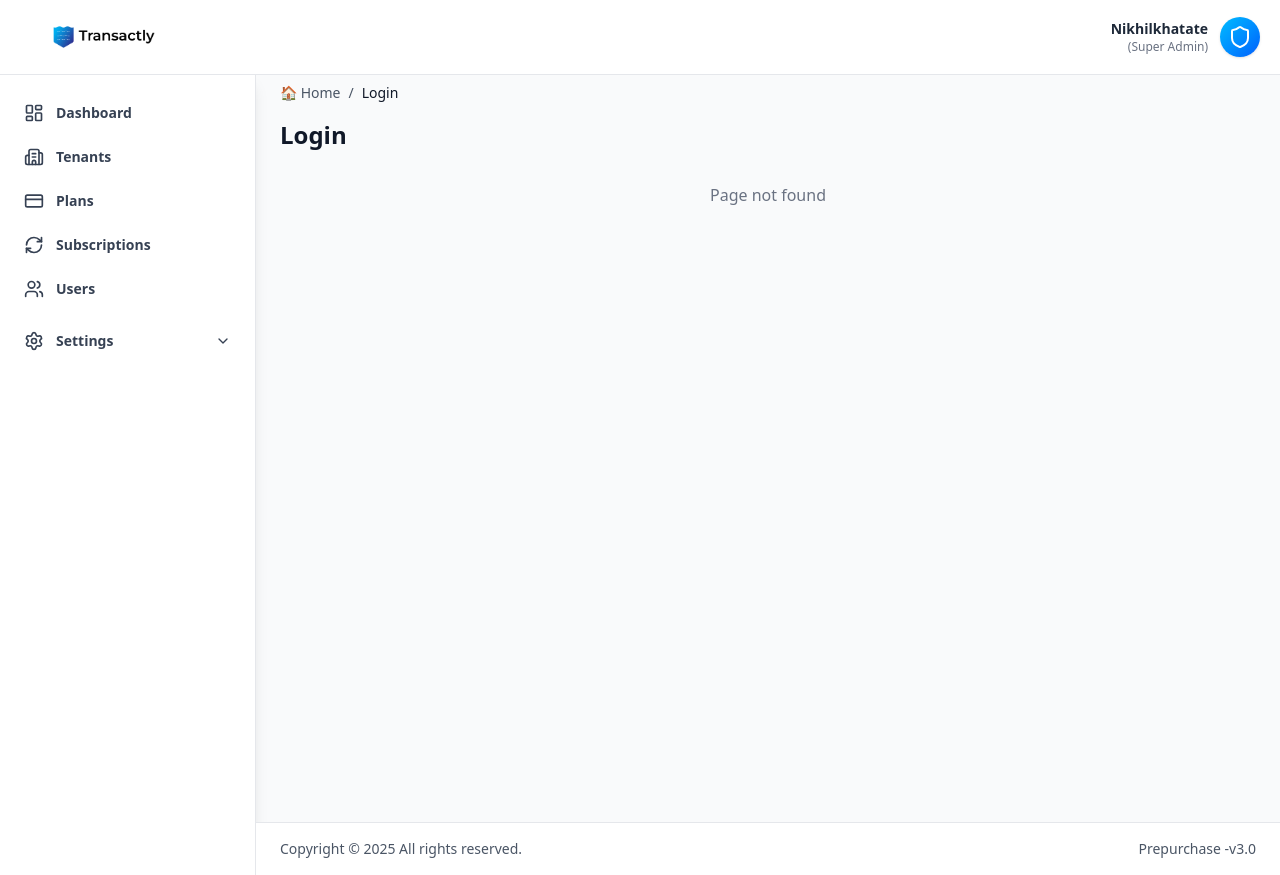
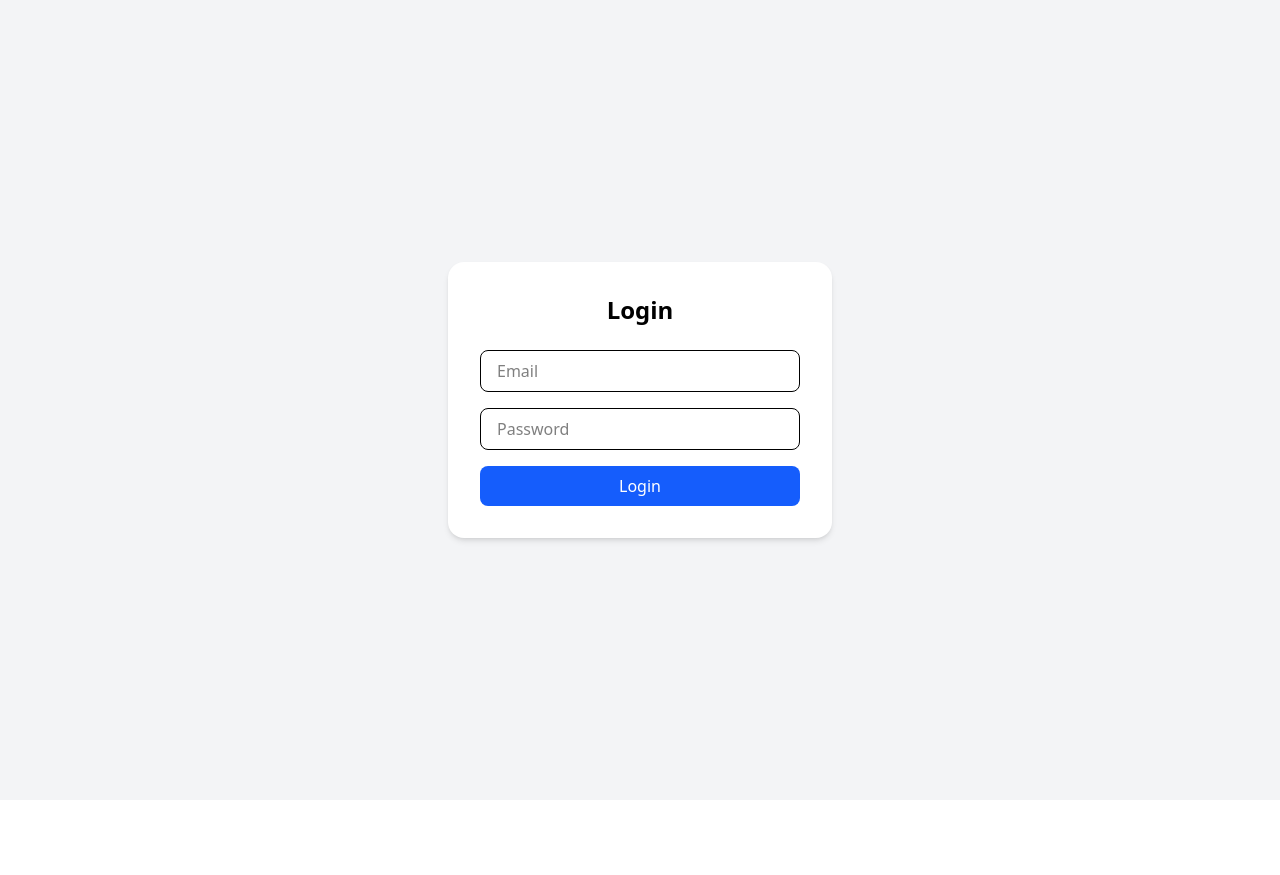
Before and after one commit to Gauravp7717/SDE-intership, a React (Vite) app: page /login in a window 1280 px wide. Before the commit this address had no page. After the commit the page ends 800 px from the top, so only its background shows below. Built offline with nearby package versions, Linux system fonts and the light colour scheme.

Commit message:
added login page

```diff
--- a/src/App.jsx
+++ b/src/App.jsx
@@ -1,13 +1,31 @@
-import { BrowserRouter, Routes, Route } from "react-router-dom";
+import React from "react";
+import { BrowserRouter as Router, Routes, Route } from "react-router-dom";
+import { AuthProvider } from "./context/AuthContext";
+import Login from "./pages/Login";
 import AppLayout from "./applayout/Applayout";
+import ProtectedRoute from "./components/ProtectedRoute";
 
-export default function App() {
+function App() {
   return (
-    <BrowserRouter>
-      <Routes>
-        {/* All app routes go inside AppLayout */}
-        <Route path="/*" element={<AppLayout />} />
-      </Routes>
-    </BrowserRouter>
+    <AuthProvider>
+      <Router>
+        <Routes>
+          {/* Login Page */}
+          <Route path="/login" element={<Login />} />
+
+          {/* Protected Dashboard */}
+          <Route
+            path="/*"
+            element={
+              <ProtectedRoute>
+                <AppLayout />
+              </ProtectedRoute>
+            }
+          />
+        </Routes>
+      </Router>
+    </AuthProvider>
   );
 }
+
+export default App;
--- a/src/applayout/Applayout.jsx
+++ b/src/applayout/Applayout.jsx
@@ -1,12 +1,14 @@
-// layout/AppLayout.jsx
 import SideBar from "../components/SideBar";
 import Header from "../components/Header";
+import { useAuth } from "../context/AuthContext";
 
 export default function AppLayout() {
+  const { logout } = useAuth();
+
   return (
-    <div className=" container mx-auto min-h-screen flex flex-col">
-      {/* ✅ Navbar stays at the top */}
-      <Header />
+    <div className="container mx-auto min-h-screen flex flex-col">
+      {/* ✅ Navbar with logout */}
+      <Header onLogout={logout} />
       <SideBar />
     </div>
   );
--- a/src/components/Header.jsx
+++ b/src/components/Header.jsx
@@ -1,24 +1,64 @@
-import React from "react";
-import { Shield } from "lucide-react";
+import React, { useState, useRef, useEffect } from "react";
+import { LogOut, ChevronDown } from "lucide-react";
 import Logo from "./Logo";
+import Avatar from "./ui/Avatar";
+import { useAuth } from "../context/AuthContext";
 
 const Header = () => {
+  const { logout, user } = useAuth();
+  const [isMenuOpen, setIsMenuOpen] = useState(false);
+  const menuRef = useRef(null);
+
+  const handleToggleMenu = () => setIsMenuOpen((v) => !v);
+  const handleLogout = () => {
+    setIsMenuOpen(false);
+    logout();
+  };
+
+  useEffect(() => {
+    const onDocClick = (e) => {
+      if (menuRef.current && !menuRef.current.contains(e.target)) setIsMenuOpen(false);
+    };
+    document.addEventListener("mousedown", onDocClick);
+    return () => document.removeEventListener("mousedown", onDocClick);
+  }, []);
+
   return (
-    <header className="bg-white shadow-sm border-b border-gray-200 px-5 py-1 flex items-center justify-between">
-      {/* Left: Logo */}
+    <header className="bg-white shadow-sm border-b border-gray-200 px-5 py-2 flex items-center justify-between relative">
       <div className="flex items-center">
         <Logo />
       </div>
 
-      {/* Right: User Info */}
-      <div className="flex items-center space-x-3">
-        <div className="text-right">
-          <p className="text-sm font-semibold text-gray-800">Nikhilkhatate</p>
-          <p className="text-xs text-gray-500">(Super Admin)</p>
+      <div className="flex items-center space-x-3 relative" ref={menuRef}>
+        <div
+          className="flex items-center space-x-2 cursor-pointer select-none"
+          onClick={handleToggleMenu}
+        >
+          <div className="text-right">
+            <p className="text-sm font-semibold text-gray-800">{user?.name || "User Name"}</p>
+            <p className="text-xs text-gray-500">(Super Admin)</p>
+          </div>
+
+          <Avatar name={user?.name || "User Name"} src={user?.avatarUrl} size={40} />
+
+          <ChevronDown
+            className={`w-4 h-4 text-gray-500 transition-transform duration-200 ${
+              isMenuOpen ? "rotate-180" : ""
+            }`}
+          />
         </div>
-        <div className="w-10 h-10 rounded-full bg-gradient-to-br from-sky-400 to-blue-600 flex items-center justify-center shadow-sm">
-          <Shield className="w-6 h-6 text-white" />
-        </div>
+
+        {isMenuOpen && (
+          <div className="absolute right-0 top-14 bg-white border border-gray-200 rounded-xl shadow-lg w-52 py-2 z-50">
+            <button
+              onClick={handleLogout}
+              className="flex items-center gap-2 w-full px-4 py-2 text-gray-700 hover:bg-gray-100 transition"
+            >
+              <LogOut className="w-4 h-4 text-gray-600" />
+              Logout
+            </button>
+          </div>
+        )}
       </div>
     </header>
   );
--- /dev/null
+++ b/src/components/ProtectedRoute.jsx
@@ -0,0 +1,13 @@
+import React from "react";
+import { Navigate } from "react-router-dom";
+import { useAuth } from "../context/AuthContext";
+
+export default function ProtectedRoute({ children }) {
+  const { isAuthenticated } = useAuth();
+
+  if (!isAuthenticated) {
+    return <Navigate to="/login" replace />;
+  }
+
+  return children;
+}
--- /dev/null
+++ b/src/components/ui/Avatar.jsx
@@ -0,0 +1,37 @@
+
+import React from "react";
+
+export default function Avatar({ name = "User", src = null, size = 40, className = "" }) {
+  const initials = name
+    .split(" ")
+    .map((n) => n[0])
+    .join("")
+    .slice(0, 2)
+    .toUpperCase();
+
+  const sizeClass = {
+    32: "w-8 h-8 text-sm",
+    40: "w-10 h-10 text-base",
+    48: "w-12 h-12 text-lg",
+  }[size] || "w-10 h-10 text-base";
+
+  return (
+    <div
+      className={`${sizeClass} rounded-full overflow-hidden inline-flex items-center justify-center ${className}`}
+      aria-hidden={src ? "false" : "true"}
+    >
+      {src ? (
+        <img src={src} alt={name} className="w-full h-full object-cover rounded-full" />
+      ) : (
+        <div
+          className="w-full h-full flex items-center justify-center font-medium text-white"
+          style={{
+            backgroundImage: "linear-gradient(135deg,#38bdf8,#2563eb)",
+          }}
+        >
+          {initials}
+        </div>
+      )}
+    </div>
+  );
+}
--- /dev/null
+++ b/src/context/AuthContext.jsx
@@ -0,0 +1,44 @@
+import React, { createContext, useState, useContext, useEffect } from "react";
+
+const AuthContext = createContext();
+
+export const AuthProvider = ({ children }) => {
+  const [isAuthenticated, setIsAuthenticated] = useState(false);
+  const [user, setUser] = useState(null);
+
+  // ✅ Check login status + restore user data on app load
+  useEffect(() => {
+    const loggedIn = localStorage.getItem("isLoggedIn");
+    const storedName = localStorage.getItem("userName");
+
+    if (loggedIn === "true" && storedName) {
+      setIsAuthenticated(true);
+      setUser({ name: storedName });
+    }
+  }, []);
+
+  // ✅ Login (store user info)
+  const login = (name = "User") => {
+    localStorage.setItem("isLoggedIn", "true");
+    localStorage.setItem("userName", name);
+    setIsAuthenticated(true);
+    setUser({ name });
+  };
+
+  // ✅ Logout (clear user info)
+  const logout = () => {
+    localStorage.removeItem("isLoggedIn");
+    localStorage.removeItem("userName");
+    setIsAuthenticated(false);
+    setUser(null);
+  };
+
+  return (
+    <AuthContext.Provider value={{ isAuthenticated, user, login, logout }}>
+      {children}
+    </AuthContext.Provider>
+  );
+};
+
+// ✅ Custom hook for easy access
+export const useAuth = () => useContext(AuthContext);
--- /dev/null
+++ b/src/pages/Login.jsx
@@ -0,0 +1,51 @@
+import React, { useState } from "react";
+import { useAuth } from "../context/AuthContext";
+import { useNavigate } from "react-router-dom";
+
+export default function Login() {
+  const [email, setEmail] = useState("");
+  const [password, setPassword] = useState("");
+  const { login } = useAuth();
+  const navigate = useNavigate();
+
+  const handleSubmit = (e) => {
+  e.preventDefault();
+  if (email && password) {
+    login(email.split("@")[0]); // or any name you want to show
+    navigate("/");
+  } else {
+    alert("Please enter email and password");
+  }
+};
+
+
+  return (
+    <div className="flex items-center justify-center min-h-screen bg-gray-100">
+      <div className="bg-white p-8 rounded-2xl shadow-md w-96">
+        <h2 className="text-2xl font-bold mb-6 text-center">Login</h2>
+        <form onSubmit={handleSubmit} className="space-y-4">
+          <input
+            type="email"
+            placeholder="Email"
+            className="w-full border rounded-lg px-4 py-2"
+            value={email}
+            onChange={(e) => setEmail(e.target.value)}
+          />
+          <input
+            type="password"
+            placeholder="Password"
+            className="w-full border rounded-lg px-4 py-2"
+            value={password}
+            onChange={(e) => setPassword(e.target.value)}
+          />
+          <button
+            type="submit"
+            className="w-full bg-blue-600 text-white py-2 rounded-lg hover:bg-blue-700 transition"
+          >
+            Login
+          </button>
+        </form>
+      </div>
+    </div>
+  );
+}
```
